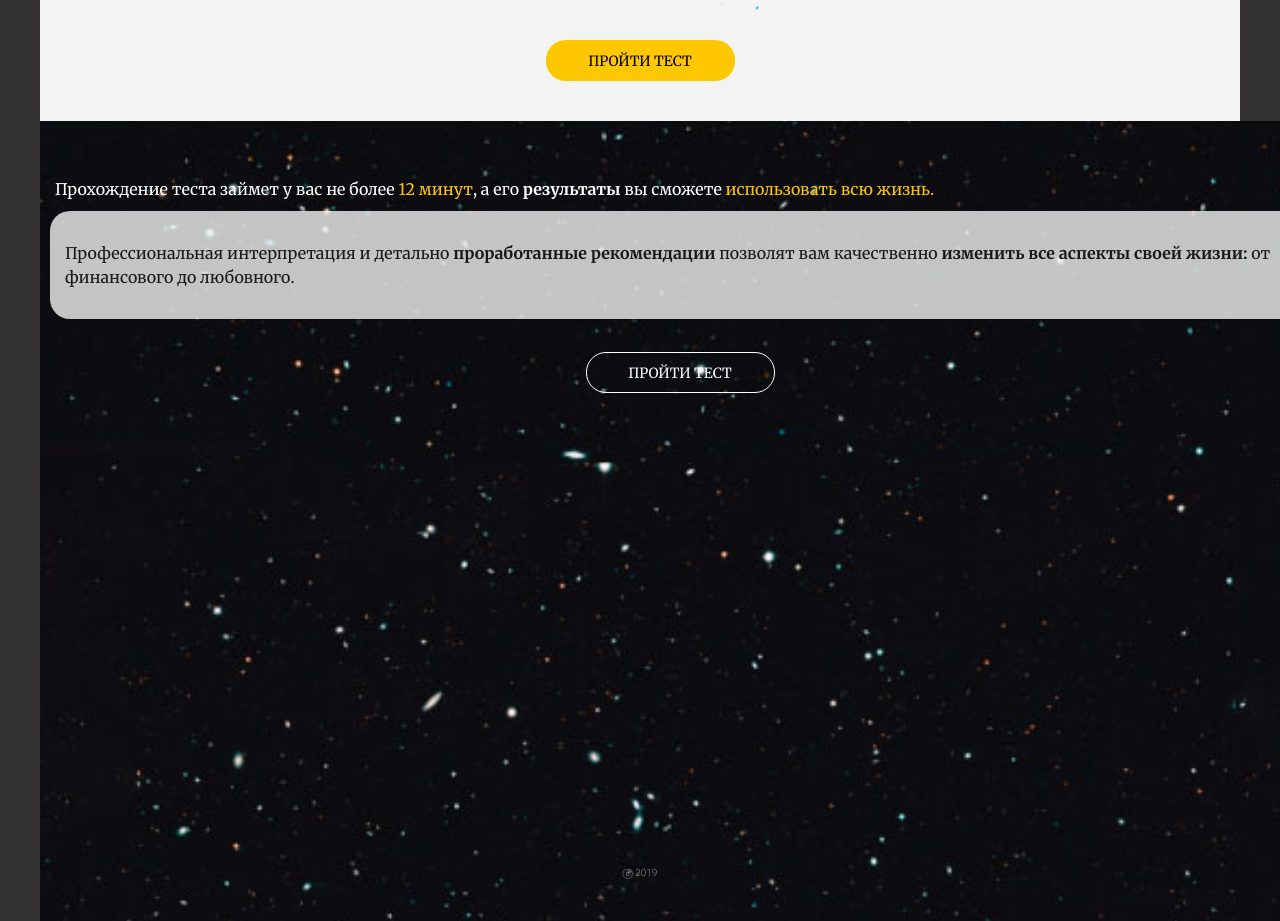
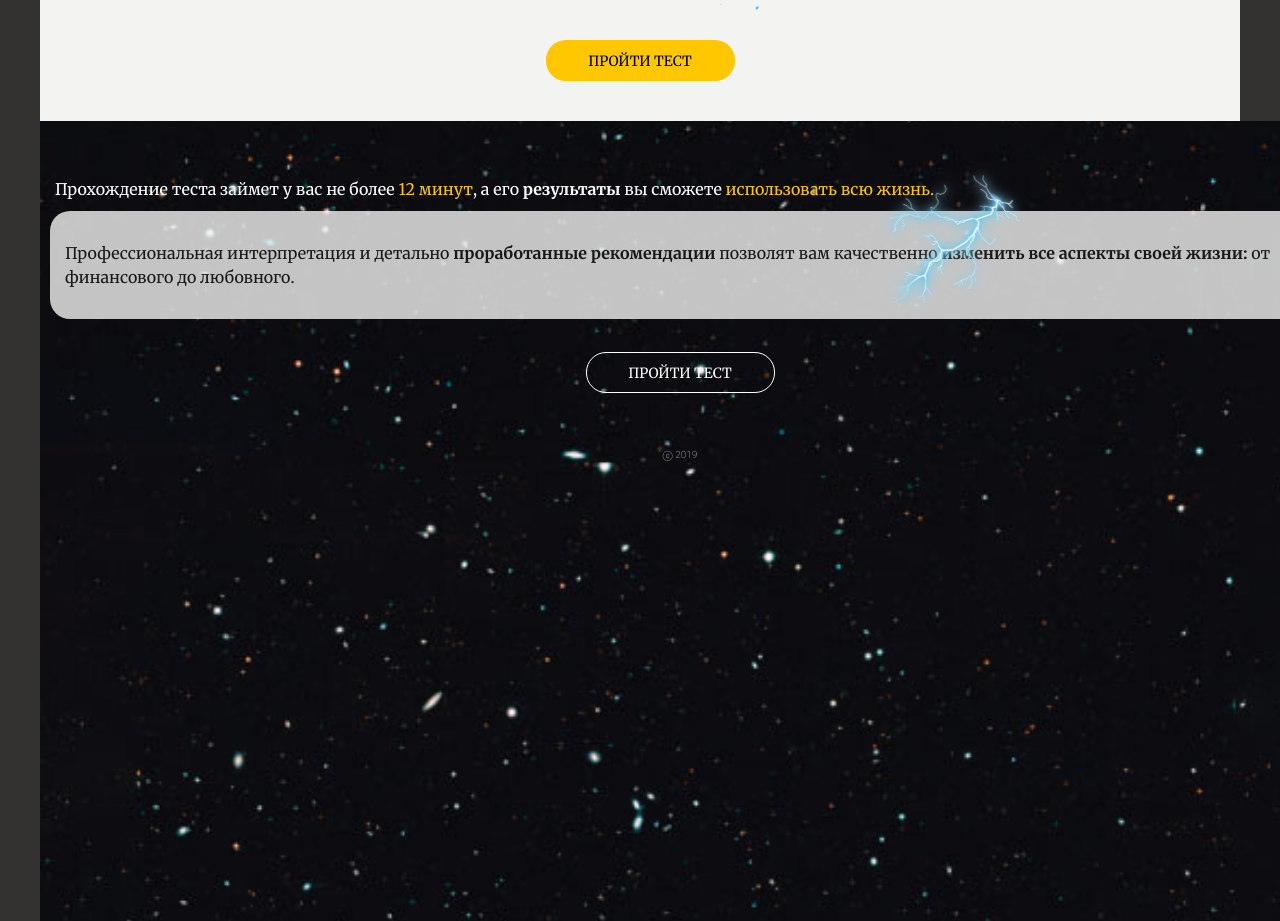
Before and after one commit to IlliaKozyr/IQ-test, a plain HTML site: page index.html in a window 1280 px wide. Shown: the part 1867-2788 px from the top of the page. Drawn offline with Linux system fonts and the light colour scheme.

Commit message:
footer done

```diff
--- a/css/style.css
+++ b/css/style.css
@@ -330,20 +330,56 @@ h1 {
 
 }
 
-.footer {
+.background-space.footer {
     position: absolute;
-    height: 100%;
+    z-index: 1;
 }
 
-.fixed {
-    position: relative;
+.footer {
+    height: 100%;
+
+}
+
+.year {
     display: flex;
     justify-content: center;
-    top: 93vh;
+    padding: 54px 0 11px 0;
+    bottom: 3vh;
     color:rgba(255, 255, 255, 0.5);
 }
 
-.fixed p {
+.year p {
     font-family: "Roboto", sans-serif;
     font-size: 10px;
 }
+
+.overflow {
+    z-index: 999;
+}
+
+.lightning-left,
+.lightning-right {
+    width: 165px;
+    position: relative;
+    z-index: 2;
+}
+
+
+
+.lightning-left img {
+    transform: rotate(-45deg);
+}
+
+.lightning-right img {
+    transform: rotate(45deg);
+}
+
+.lightning-right {
+    left: 65vw;
+    top: -15vh;
+}
+
+.lightning-left {
+    left: -15vw;
+    top: 60vh;
+}
--- a/index.html
+++ b/index.html
@@ -127,9 +127,11 @@
                     </div>
                 </div>
             </section>
-            <section>
-                <div class="container ">
-                    <div class="background-space footer">
+        </main>
+        <footer>
+            <div class="container ">
+                <div class="background-space footer">
+                    <div class="overflow">
                         <div class="text-merriweather">
                             <p>
                                 Прохождение теста займет у вас не более <span class="yellow">12 минут</span>, а
@@ -144,15 +146,20 @@
                                 любовного.
                             </p>
                         </div>
-                        <div class="button background-transparency">
-                            <button>пройти тест</button>
-                        </div>
                     </div>
+
+                    <div class="button background-transparency">
+                        <button>пройти тест</button>
+                    </div>
+                    <div class="year"><p>ⓒ 2019</p></div>
                 </div>
-            </section>
-        </main>
-        <footer>
-            <div class="container fixed"><p>ⓒ 2019</p></div>
+                <div class="lightning-left">
+                    <img src="./images/lightning.png" alt="lightning">
+                </div>
+                <div class="lightning-right">
+                    <img src="./images/lightning.png" alt="lightning">
+                </div>
+            </div>
         </footer>
 
         <script src="index.js"></script>
```
